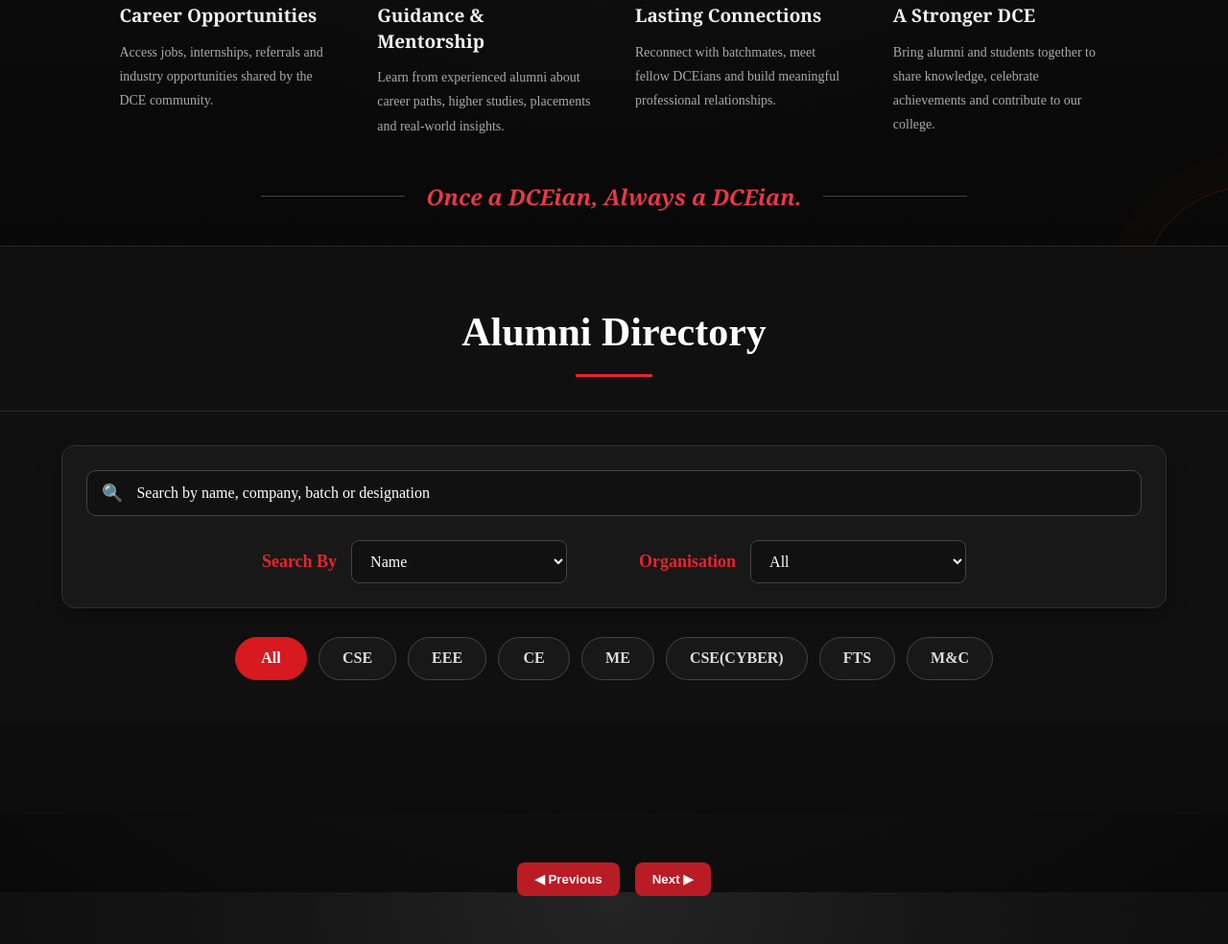
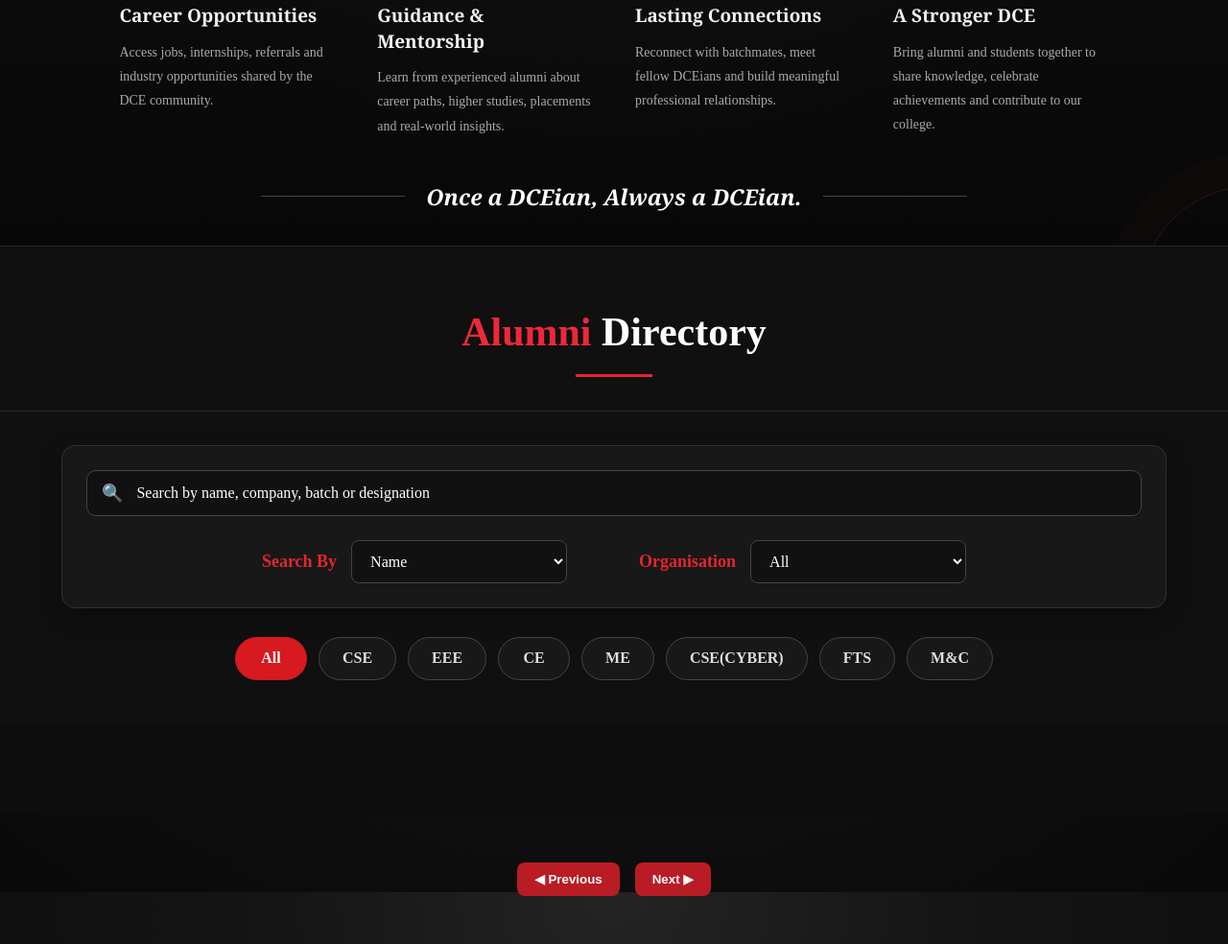
Before and after one commit to raunakparmar1461/Alumni-Portal, a plain HTML site: page index.html in a window 1280 px wide. Shown: the part 1470-2454 px from the top of the page at 96% size. Drawn offline with Linux system fonts and the light colour scheme; no server answers.

Commit message:
heading changed

```diff
--- a/index.html
+++ b/index.html
@@ -203,7 +203,7 @@
 
 
     <section class="directory-heading">
-    <h2>Alumni Directory</h2>
+    <h2>Alumni <span>Directory</span></h2>
 </section>
 
     <section class="search-section" id="directory">
--- a/style.css
+++ b/style.css
@@ -610,13 +610,16 @@ html {
 .directory-heading h2 {
     margin: 0;
 
-    color: #ffffff !important;
+    color: #ed2939 !important;
 
     font-family: 'Times New Roman', Times, serif;
 
     font-size: 42px;
 
     font-weight: bold;
+}
+.directory-heading h2 span{
+    color: white;
 }
 
 .directory-heading h2::after {
@@ -1027,7 +1030,7 @@ html {
 
 .purpose-footer p {
     margin: 0;
-    color: #e63946;
+    color: white;
     font-family: Georgia, "Times New Roman", serif;
     font-size: 23px;
     font-style: italic;
```
